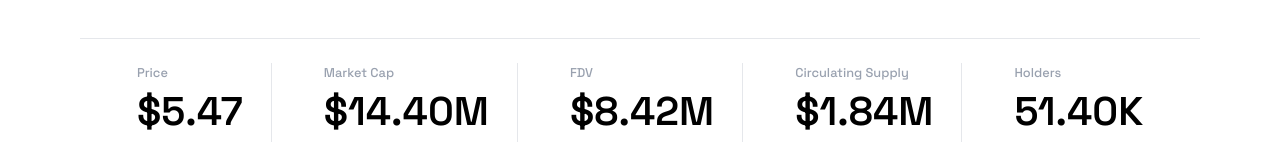
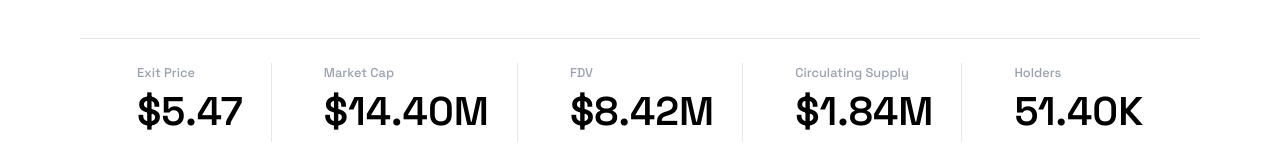
Before and after one commit to otizgit/Kinclone, a React (Vite) app: page / in a window 1280 px wide. Shown: the part 146-299 px from the top of the page. Built offline with nearby package versions, Linux system fonts and the light colour scheme.

Commit message:
price to exit price

```diff
--- a/src/App.jsx
+++ b/src/App.jsx
@@ -108,7 +108,7 @@ function App() {
 
       <section className="flex gap-6 justify-center mb-10 border-y-[0.1em] border-gray-200 py-6">
         <div className="px-7 border-r-[0.1em] border-gray-200">
-          <h2 className="text-gray-400 text-[0.8rem] font-medium">Price</h2>
+          <h2 className="text-gray-400 text-[0.8rem] font-medium">Exit Price</h2>
           <p className="text-[2.5rem] font-semibold">$5.47</p>
         </div>
         <div className="px-7 border-r-[0.1em] border-gray-200">
```
